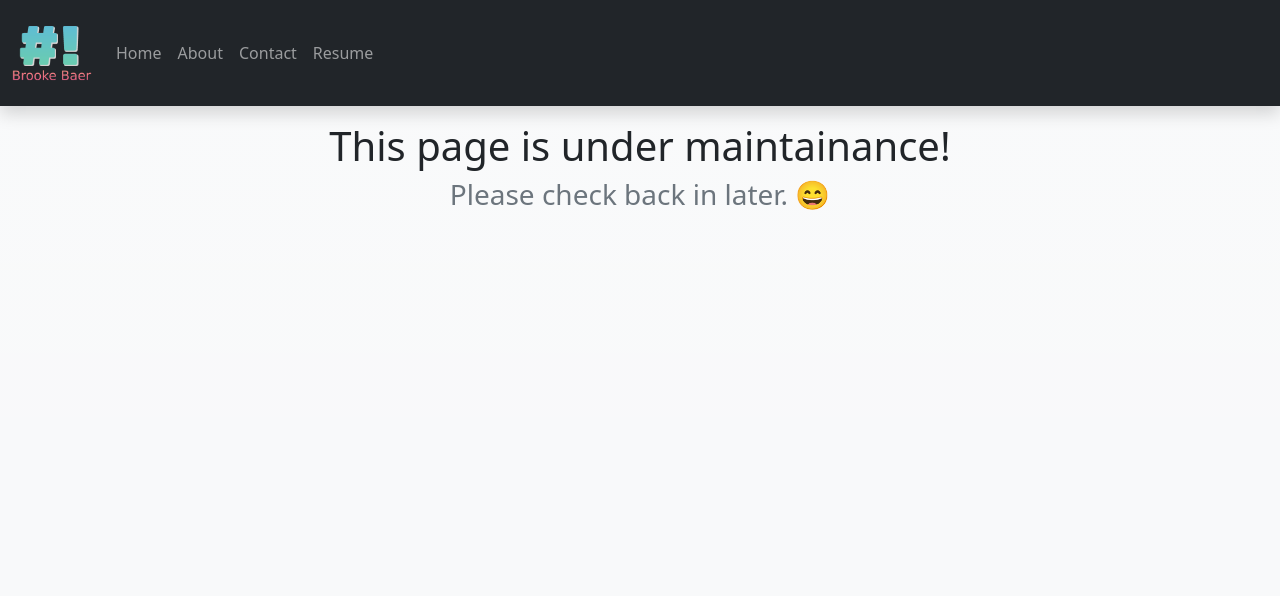
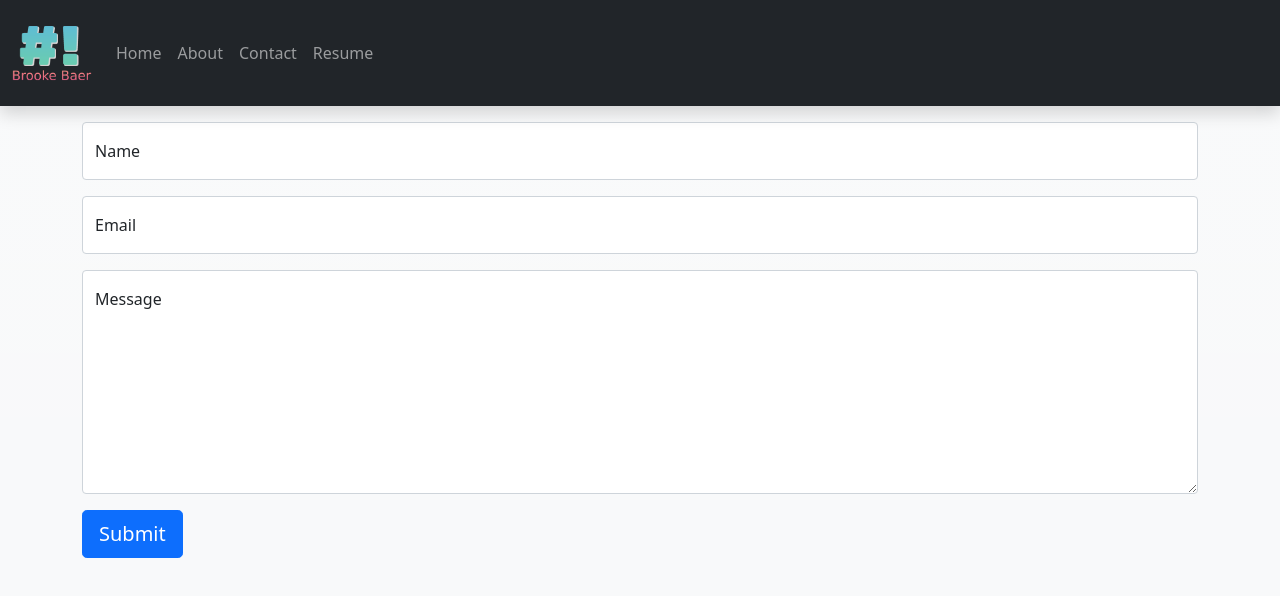
Before and after one commit to brookerose1312/website, a Next.js app: page /contact in a window 1280 px wide. Shown: the top 596 px of the page. Built offline with nearby package versions, Linux system fonts and the light colour scheme.

Commit message:
Add contact form

```diff
--- a/package.json
+++ b/package.json
@@ -14,6 +14,7 @@
     "@mdx-js/react": "^1.6.22",
     "@next/mdx": "^12.0.7",
     "@popperjs/core": "^2.11.0",
+    "@sendgrid/mail": "^7.6.0",
     "bootstrap": "^5.1.3",
     "globby": "^12.0.2",
     "next": "12.0.7",
--- /dev/null
+++ b/pages/api/contact.js
@@ -0,0 +1,25 @@
+const mail = require("@sendgrid/mail");
+
+mail.setApiKey(process.env.SENDGRID_API_KEY);
+
+export default async (req, res) => {
+  const body = JSON.parse(req.body);
+
+  const message = `
+    Name: ${body.name}\r\n
+    Email: ${body.email}\r\n
+    Message: ${body.message}
+  `;
+
+  const data = {
+    to: "brooke@chromelia.dev",
+    from: "brooke@chromelia.dev",
+    subject: `New message from ${body.name}`,
+    text: message,
+    html: message.replace(/\r\n/g, "<br />"),
+  };
+
+  await mail.send(data);
+
+  res.status(200).json({ status: "OK" });
+};
--- /dev/null
+++ b/pages/contact.jsx
@@ -0,0 +1,94 @@
+import React, { useState } from "react";
+import {
+  Alert,
+  Button, Container, FloatingLabel, Form,
+} from "react-bootstrap";
+import { NextSeo } from "next-seo";
+
+export default function Contact() {
+  const [validated, setValidated] = useState(false);
+  const [showError, setShowError] = useState(false);
+  const [showSuccess, setShowSuccess] = useState(false);
+
+  const handleSubmit = (event) => {
+    const form = event.currentTarget;
+    event.preventDefault();
+    if (form.checkValidity() === false) {
+      event.stopPropagation();
+    } else {
+      const name = form[0].value;
+      const email = form[1].value;
+      const message = form[2].value;
+      const data = {
+        name,
+        email,
+        message,
+      };
+      fetch("/api/contact", {
+        method: "post",
+        body: JSON.stringify(data),
+      }).then((res) => {
+        if (!res.ok) {
+          setShowError(true);
+        } else {
+          setShowSuccess(true);
+        }
+      });
+    }
+
+    setValidated(true);
+  };
+  return (
+    <>
+      <NextSeo
+        title="Contact Me"
+        description="The contact page for Brooke Rose Baer"
+      />
+      <Container className="mt-3">
+        <Form noValidate validated={validated} onSubmit={handleSubmit}>
+          <Form.Group className="mb-3" controlId="formContactName">
+            <FloatingLabel controlId="floatingName" label="Name" className="mb-3">
+              <Form.Control
+                required
+                type="text"
+                placeholder="Enter a name here"
+              />
+            </FloatingLabel>
+          </Form.Group>
+          <Form.Group className="mb-3" controlId="formContactEmail">
+            <FloatingLabel controlId="floatingName" label="Email" className="mb-3">
+              <Form.Control
+                required
+                type="email"
+                placeholder="Enter an email here"
+              />
+            </FloatingLabel>
+          </Form.Group>
+          <Form.Group className="mb-3" controlId="formContactMessage">
+            <FloatingLabel controlId="floatingName" label="Message" className="mb-3">
+              <Form.Control
+                required
+                as="textarea"
+                style={{ height: "14rem" }}
+                placeholder="Enter your message here"
+              />
+            </FloatingLabel>
+          </Form.Group>
+          <Button as="input" type="submit" value="Submit" size="lg" />
+        </Form>
+        <Alert show={showError} className="mt-3" variant="danger" onClose={() => setShowError(false)} dismissible>
+          <Alert.Heading>Uh oh! An error occurred!</Alert.Heading>
+          <p>
+            Try submitting again, if that doesn&apos;t work, email Brooke directly at
+            {" "}
+            <Alert.Link href="mailto:brooke@chromelia.dev">brooke@chromelia.dev</Alert.Link>
+          </p>
+        </Alert>
+        <Alert show={showSuccess} className="mt-3" variant="success" onClose={() => setShowSuccess(false)} dismissible>
+          <Alert.Heading>Successful Submission!</Alert.Heading>
+          <p>Check back in a day if I haven&apos;t responded to you, and have a nice day!</p>
+        </Alert>
+      </Container>
+    </>
+  );
+}
--- a/pages/contact.mdx
+++ /dev/null
@@ -1,8 +0,0 @@
-import { UnderMaintainance } from "../components";
-import { NextSeo } from "next-seo";
-
-<NextSeo
-  title="Contact Me"
-  description="The contact page for Brooke Rose Baer"
-/>
-<UnderMaintainance />
```
Also changed, not shown: 2 other files (tests, documents, lock files or other folders).
